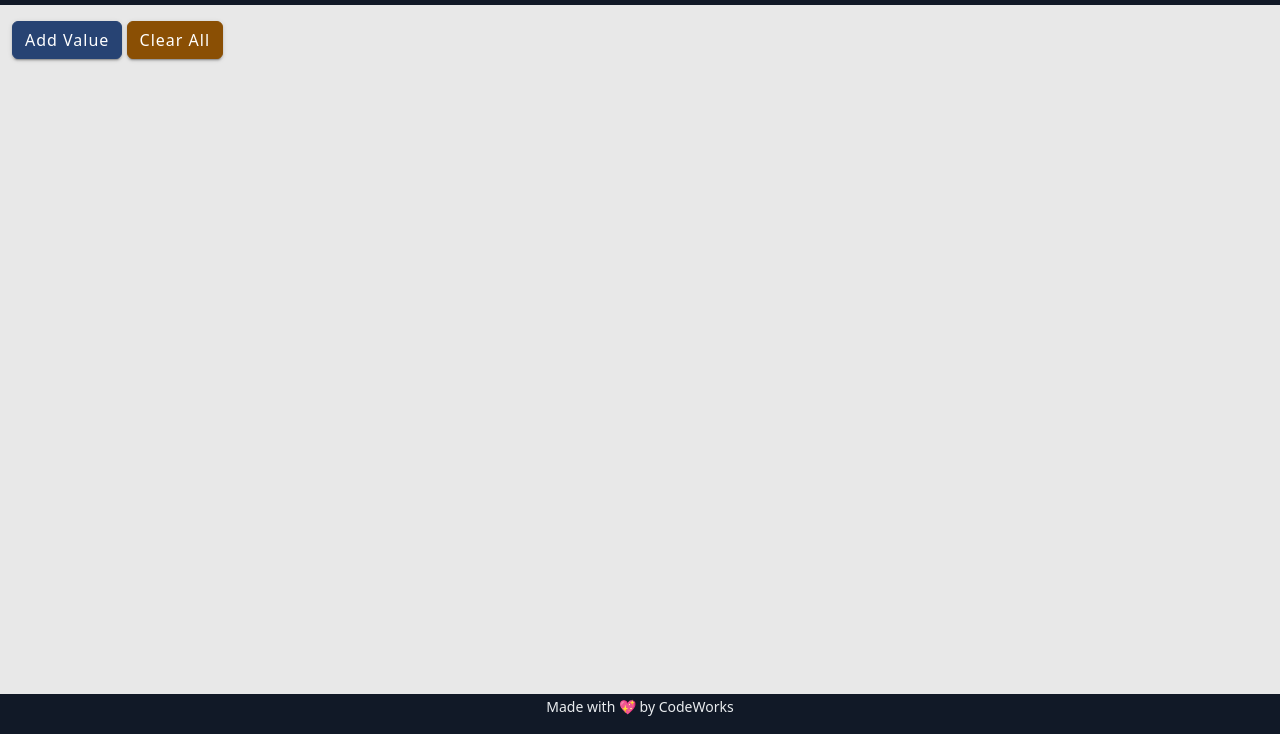
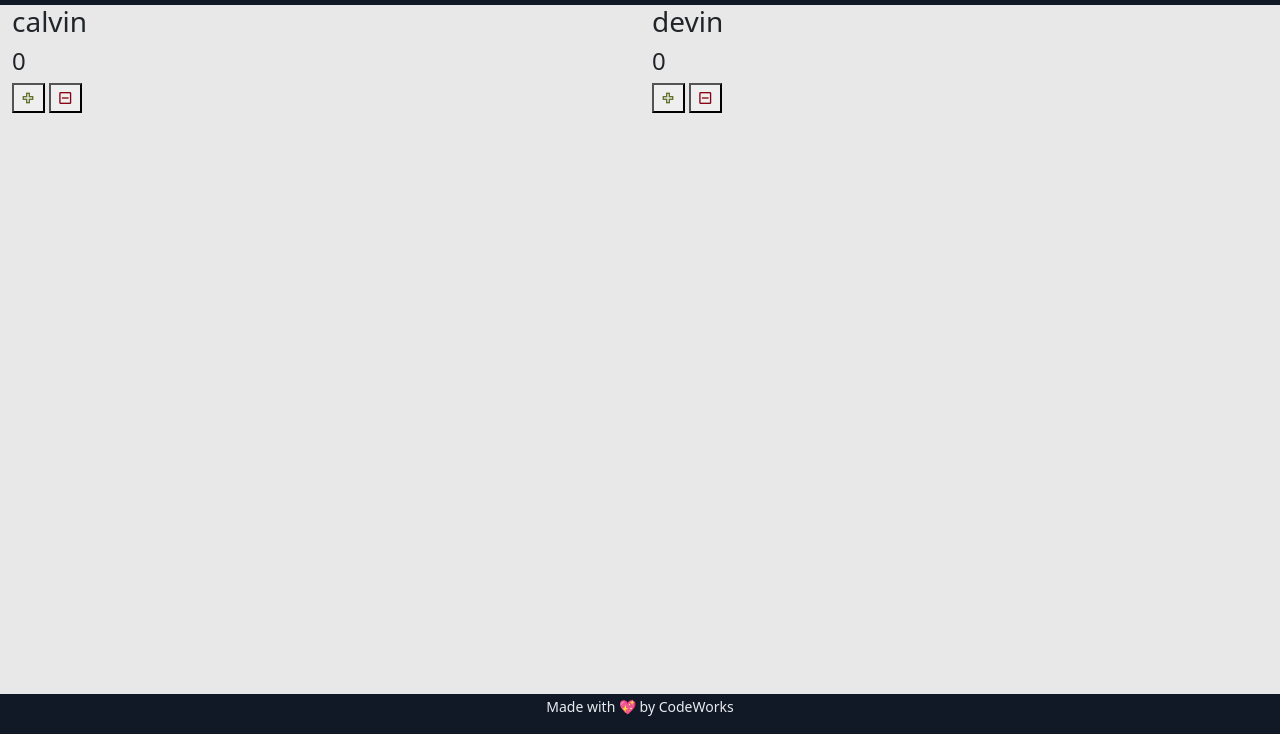
Before and after one commit to calvinthurst/game-night, a website with bundled scripts: page index.html in a window 1280 px wide. Shown: the part 66-800 px from the top of the page. Built offline with nearby package versions, Linux system fonts and the light colour scheme; a script that the page names is missing.

Commit message:
first commit

```diff
--- a/app/App.js
+++ b/app/App.js
@@ -1,7 +1,8 @@
 import { ValuesController } from "./Controllers/ValuesController.js";
+import { PlayersControllers } from "./Controllers/playersControllers.js";
 
 class App {
-  valuesController = new ValuesController();
+  playersControllers = new PlayersControllers();
 }
 
 window["app"] = new App();
--- a/app/AppState.js
+++ b/app/AppState.js
@@ -1,3 +1,4 @@
+import { player } from "./Models/players.js"
 import { Value } from "./Models/Value.js"
 import { EventEmitter } from "./Utils/EventEmitter.js"
 import { isValidProp } from "./Utils/isValidProp.js"
@@ -6,6 +7,10 @@ import { loadState } from "./Utils/Store.js"
 class AppState extends EventEmitter {
   /** @type {import('./Models/Value').Value[]} */
   values = loadState('values', [Value])
+  players = [
+    new player('calvin', 0),
+    new player('devin', 0),
+  ]
 }
 
 export const appState = new Proxy(new AppState(), {
--- /dev/null
+++ b/app/Controllers/playersControllers.js
@@ -0,0 +1,25 @@
+import { appState } from "../AppState.js";
+import { playersServices } from "../Services/playersServices.js";
+export class PlayersControllers {
+
+  constructor() {
+    console.log('this is a "new" player');
+    this.drawPlayers()
+  }
+
+  drawPlayers() {
+    console.log('drawing players');
+    let template = ``
+    appState.players.forEach(p => template += p.Template)
+    document.getElementById('app').innerHTML = template
+  }
+
+  addPoints(name) {
+    playersServices.addPoints(name)
+    this.drawPlayers()
+  }
+  removePoints(name) {
+    playersServices.removePoints(name)
+    this.drawPlayers()
+  }
+}
--- /dev/null
+++ b/app/Models/players.js
@@ -0,0 +1,17 @@
+export class player {
+  constructor(name, score) {
+    this.name = name
+    this.score = score
+  }
+
+  get Template() {
+    return `
+  <div class="col-6">
+    <h3>${this.name}</h3>
+    <h4>${this.score}</h4>
+    <button class="text-success" onclick="app.playersControllers.addPoints('${this.name}')"><i class="mdi mdi-plus-outline"></i></button>
+    <button class="text-danger" onclick="app.playersControllers.removePoints('${this.name}')"><i class="mdi mdi-minus-box-outline"></i></button>
+  </div>
+  `
+  }
+}
--- a/index.html
+++ b/index.html
@@ -12,6 +12,7 @@
     crossorigin="anonymous" referrerpolicy="no-referrer" />
   <link rel="stylesheet" href="assets/style/main.css">
   <link rel="stylesheet" href="assets/style/style.css">
+  <link rel="stylesheet" href="//cdn.materialdesignicons.com/5.4.55/css/materialdesignicons.min.css">
   <title>game-night</title>
 </head>
 
@@ -27,11 +28,22 @@
   </header>
   <main>
     <div class="container-fluid">
-      <div class="row">
-        <div class="col-12">
-          <div id="app"></div>
+      <section id="app" class="row">
+        <!-- PLAYERS GO HERE -->
+        <!-- <div class="col-6">
+          <h3>calvin</h3>
+          <h4>score</h4>
+          <button class="text-success" onclick=""><i class="mdi mdi-plus-outline"></i></button>
+          <button class="text-danger"><i class="mdi mdi-minus-box-outline"></i></button>
+        </div> -->
+        <div class="col-6">
+          <h3>${this.name}</h3>
+          <h4>${this.score}</h4>
+          <button class="text-success" onclick="app.playersController.addPoints('${this.name}')"><i
+              class="mdi mdi-plus-outline"></i></button>
         </div>
-      </div>
+      </section>
+    </div>
     </div>
   </main>
   <footer class="bg-dark text-light">
```
